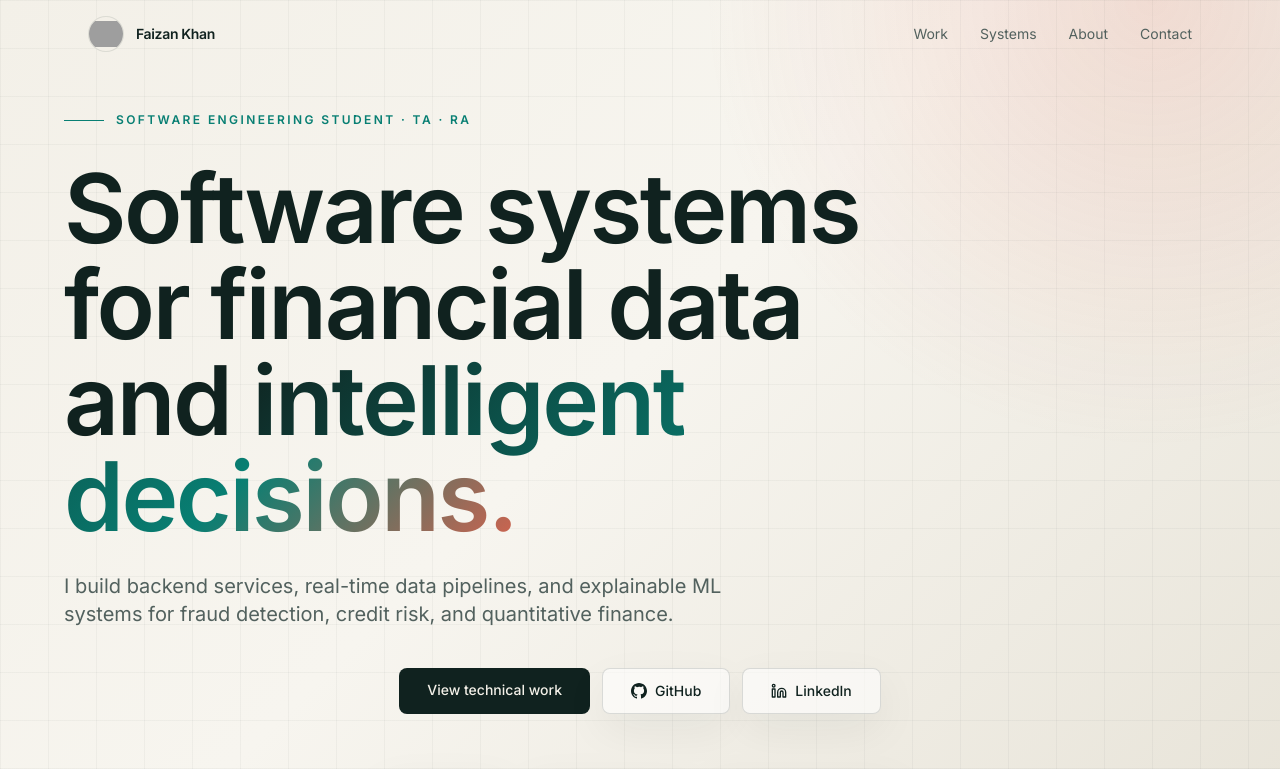
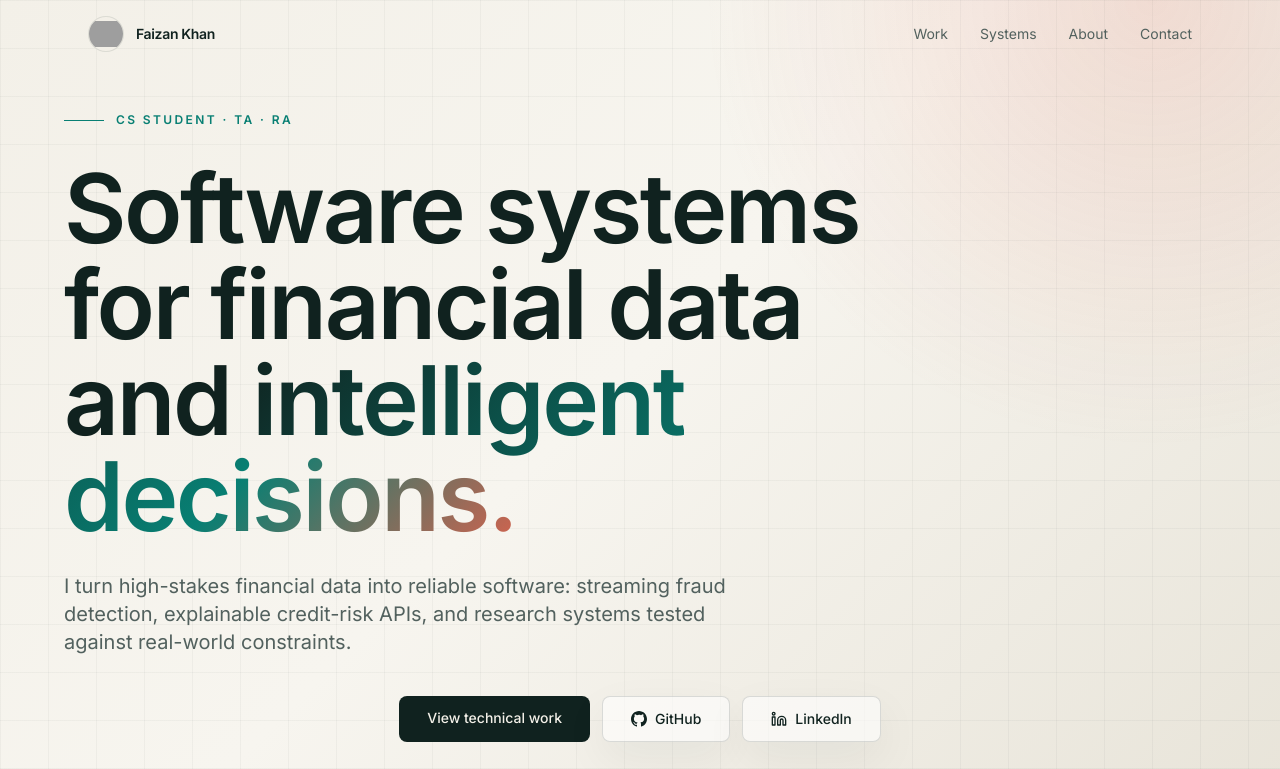
Before and after one commit to jellyfishing2346/myportfolio, a Next.js app: page / in a window 1280 px wide. Shown: the top 769 px of the page. Built offline with nearby package versions, Linux system fonts and the light colour scheme; grey boxes are pictures that could not be loaded.

Commit message:
Updating the information on activities and opener

```diff
--- a/components/Experience.tsx
+++ b/components/Experience.tsx
@@ -64,7 +64,7 @@ const LEADERSHIP = {
   details: ['Scaled active membership to 100+ students and coordinated workshops on AI engineering, full-stack development, and systems design.'],
 }
 
-const ACTIVITIES = ['Project Alpaca', 'Brooklyn College Computer Science Club', 'CUNY Tech Prep']
+const ACTIVITIES = ['Project Alpaca', 'Brooklyn College Computer Science Club', 'CUNY Tech Prep', 'CodePath.org']
 
 export default function Experience() {
   return (
--- a/components/Hero.tsx
+++ b/components/Hero.tsx
@@ -26,14 +26,14 @@ export default function Hero() {
       >
         <div className="mb-8 flex items-center gap-3 text-xs font-semibold uppercase tracking-[0.2em] text-[#087f73]">
           <span className="h-px w-10 bg-[#087f73]" />
-          Software engineering student · TA · RA
+          CS student · TA · RA
         </div>
 
         <h1 className="max-w-4xl text-5xl sm:text-6xl md:text-8xl font-semibold tracking-tight leading-[0.98] mb-7 text-[#10221f]">
           Software systems for financial data and <span className="gradient-text">intelligent decisions.</span>
         </h1>
         <p className="text-lg md:text-xl text-[#52615e] max-w-2xl mb-10 leading-relaxed">
-          I build backend services, real-time data pipelines, and explainable ML systems for fraud detection, credit risk, and quantitative finance.
+          I turn high-stakes financial data into reliable software: streaming fraud detection, explainable credit-risk APIs, and research systems tested against real-world constraints.
         </p>
 
         <div className="flex flex-wrap gap-3 justify-center mb-14">
```
